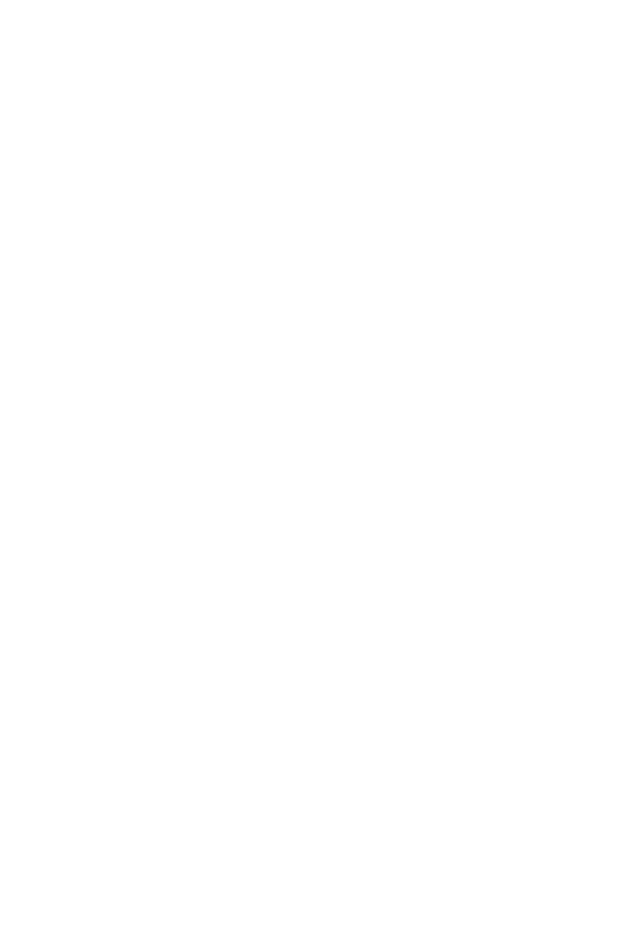
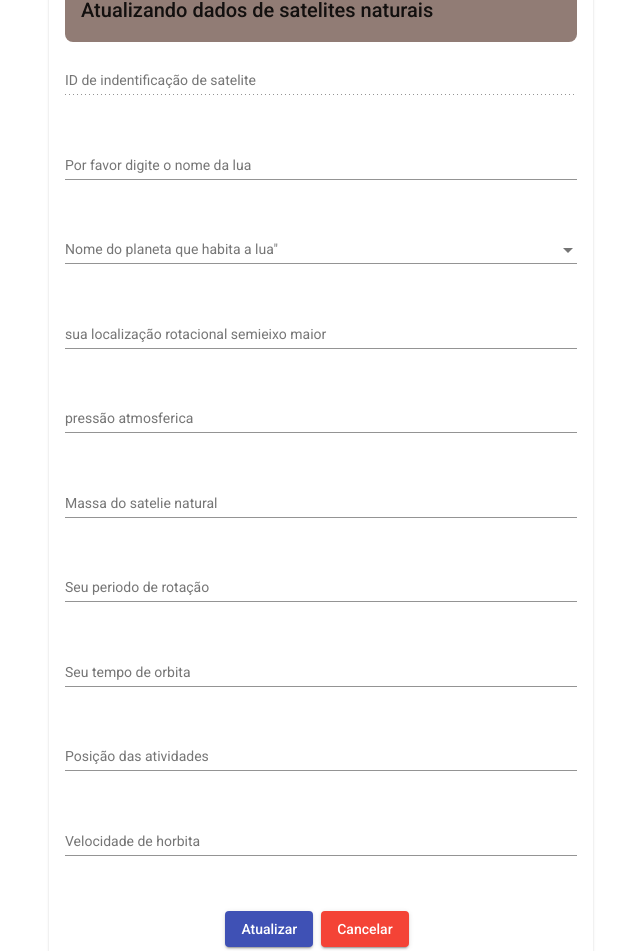
Before and after one commit to Mario23junior/Moon-Mapping, an Angular app: page /moons-edit/update/1 in a window 1280 px wide. Before the commit this address led to /. Shown: the part 130-1081 px from the top of the page, without its empty margins (319-959 px from the left). Before the commit the page ends 800 px from the top, so only its background shows below. Built offline with nearby package versions, Linux system fonts and the light colour scheme; no server answers.

Commit message:
Criando metodo de atualizacao de luas

```diff
--- a/src/app/moons/moons-routing.module.ts
+++ b/src/app/moons/moons-routing.module.ts
@@ -1,11 +1,13 @@
 import { NgModule } from '@angular/core';
 import { RouterModule, Routes } from '@angular/router';
 import { MoonsFormComponent } from './moons-form/moons-form.component';
+import { MoonsUpdateComponent } from './moons-update/moons-update.component';
 import { MoonsComponent } from './moons/moons.component';
 
 const routes: Routes = [
   { path: '', component: MoonsComponent },
-  { path: 'moons-add', component: MoonsFormComponent }
+  { path: 'moons-add', component: MoonsFormComponent },
+  { path: 'moons-edit/update/:id', component: MoonsUpdateComponent}
 ];
 
 @NgModule({
--- /dev/null
+++ b/src/app/moons/moons-update/moons-update.component.css
@@ -0,0 +1,28 @@
+mat-card {
+    max-width: 40%;
+    margin: 2em auto;
+    text-align: center;
+}
+
+.color-moon {
+    background-color: #917c75;
+    border-radius: 8px;
+}
+
+.full-width {
+    width: 100%;
+    margin: 1em auto;
+}
+
+.min-width {
+    width: 100%;
+    min-width: 300px;
+
+}
+
+::ng-deep .success{
+     width: 40rem;
+     background:#0be728;
+     color: black
+    ;
+ }
--- /dev/null
+++ b/src/app/moons/moons-update/moons-update.component.html
@@ -0,0 +1,73 @@
+<mat-card>
+
+    <mat-toolbar class="header mat-elevation-z4" class="color-moon">
+        <span>Atualizando dados de satelites naturais</span>
+    </mat-toolbar>
+    <mat-card-content>
+        <form [formGroup]="form" class="min-width">
+
+            <mat-form-field class="full-width">
+                <input matInput type="number" [(ngModel)]="moons.id" formControlName="_id" placeholder="ID de indentificação de satelite">
+             </mat-form-field>
+
+            <mat-form-field class="full-width">
+                <input matInput [(ngModel)]="moons.name" formControlName="name" placeholder="Por favor digite o nome da lua" formControlName="name">
+            </mat-form-field>
+
+            <mat-form-field class="full-width">
+                <mat-label>Nome do planeta que habita a lua"</mat-label>
+                <mat-select [(ngModel)]="moons.planetaMae" formControlName="planetaMae">
+                    <mat-option value="null"></mat-option>
+                    <mat-option value="Saturno">Saturno</mat-option>
+                    <mat-option value="Marte">Marte</mat-option>
+                    <mat-option value="Jupiter">Jupiter</mat-option>
+                    <mat-option value="Mercurio">Mercurio</mat-option>
+                    <mat-option value="Neturno">Neturno</mat-option>
+                    <mat-option value="Venus">Venus</mat-option>
+                    <mat-option value="Plutão">Plutão</mat-option>
+                    <mat-option value="Terra">Terra</mat-option>
+                    <mat-option value="Urano">Urano</mat-option>
+                    <mat-option value="Sol">Sol</mat-option>
+                </mat-select>
+            </mat-form-field>
+
+            <mat-form-field class="full-width">
+                <input matInput [(ngModel)]="moons.semieixoMaior" name="semieixoMaior" placeholder="sua localização rotacional semieixo maior" formControlName="semieixoMaior">
+            </mat-form-field>
+
+            <mat-form-field class="full-width">
+                <input matInput  [(ngModel)]="moons.pressaoAtmosferica" name="pressaoAtmosferica" placeholder="pressão atmosferica" formControlName="pressaoAtmosferica">
+            </mat-form-field>
+
+            <mat-form-field class="full-width">
+                <input matInput [(ngModel)]="moons.massa" type="massa" placeholder="Massa do satelie natural" formControlName="massa">
+            </mat-form-field>
+
+            <mat-form-field class="full-width">
+                <input matInput  type="number"  [(ngModel)]="moons.periodoDeRotacao" placeholder="Seu periodo de rotação" formControlName="periodoDeRotacao">
+            </mat-form-field>
+
+            <mat-form-field class="full-width">
+                <input matInput [(ngModel)]="moons.periodoOrbital" name="periodoOrbital" type="number" placeholder="Seu tempo de orbita" formControlName="periodoOrbital">
+            </mat-form-field>
+
+            <mat-form-field class="full-width">
+                <input matInput [(ngModel)]="moons.inclinacao" name="inclinacao" type="number" placeholder="Posição das atividades" formControlName="inclinacao">
+            </mat-form-field>
+
+            <mat-form-field class="full-width">
+                <input matInput [(ngModel)]="moons.velocidadeOrbitalMedia" name="velocidadeOrbitalMedia"type="number" placeholder="Velocidade de horbita"
+                    formControlName="velocidadeOrbitalMedia">
+            </mat-form-field>
+        </form>
+    </mat-card-content>
+    <mat-card-actions>
+        <button class="btn" mat-raised-button (click)="onUpdate()" color="primary" aria-label="Editar satelite natural">
+            Atualizar
+        </button>
+
+        <button class="btn" mat-raised-button (click)="onCancel()" color="warn" aria-label="Remover curso">
+            Cancelar
+        </button>
+    </mat-card-actions>
+</mat-card>
--- /dev/null
+++ b/src/app/moons/moons-update/moons-update.component.ts
@@ -0,0 +1,86 @@
+import { Location } from '@angular/common';
+import { Component, OnInit } from '@angular/core';
+import { FormBuilder, FormGroup } from '@angular/forms';
+import { MatSnackBar } from '@angular/material/snack-bar';
+import { ActivatedRoute, Router } from '@angular/router';
+import { Moon } from '../models/moon';
+import { MoonsService } from '../services/moons.service';
+
+@Component({
+  selector: 'app-moons-update',
+  templateUrl: './moons-update.component.html',
+  styleUrls: ['./moons-update.component.css']
+})
+export class MoonsUpdateComponent implements OnInit {
+
+  public form: FormGroup
+  public router: Router
+  public service: MoonsService
+  private snackBar: MatSnackBar
+  private location: Location
+  private route: ActivatedRoute
+  public moons: any = [] = []
+
+  constructor(public formBuild: FormBuilder, router: Router,
+    service: MoonsService,snackBar: MatSnackBar, location: Location, route: ActivatedRoute) {
+
+    this.router = router
+    this.route = route
+    this.snackBar = snackBar
+    this.location = location
+    this.service = service
+    this.form = this.formBuild.group({
+      _id: {value: null,disabled:true},
+      name: [''],
+      planetaMae: [''],
+      semieixoMaior: [''],
+      pressaoAtmosferica: [''],
+      massa: [''],
+      periodoDeRotacao: [''],
+      periodoOrbital: [''],
+      inclinacao: [''],
+      velocidadeOrbitalMedia: ['']
+    })
+  }
+
+
+  ngOnInit(): void {
+    const id = this.route.snapshot.paramMap.get('id')
+    this.service.readById(id).subscribe(moons => {
+      this.moons = moons
+    })
+  }
+
+  findById(): void {
+
+  }
+  public onUpdate() {
+    this.service.update(this.form.value)
+      .subscribe(result => this.onSuccess(this.form.value.name),
+        error => this.onError());
+  }
+
+  public onCancel() {
+    this.location.back()
+  }
+
+  private onError() {
+    this.snackBar.open('Erro ao salvar informações de satelites naturais',
+      '', {
+      duration: 6000,
+      verticalPosition: 'top',
+      panelClass: ['mat-toolbar', 'mat-warn']
+    })
+  }
+
+
+  private onSuccess(moonsName: Moon) {
+    this.snackBar.open(`O satelite natural ${moonsName} foi salvo com sucesso`,
+      '', {
+      duration: 6000,
+      verticalPosition: 'top',
+      panelClass: ['success'],
+    })
+    this.location.back()
+  }
+}
--- a/src/app/moons/moons/moons.component.html
+++ b/src/app/moons/moons/moons.component.html
@@ -76,7 +76,7 @@
 
 
                 <mat-cell *matCellDef="let element">
-                    <button class="btn" mat-raised-button class="btn-edit" color="primary" aria-label="Editar satelite natural">
+                    <button class="btn" routerLink="/moons-edit/update/{{ element.id }}" mat-raised-button class="btn-edit" color="primary" aria-label="Editar satelite natural">
                         <mat-icon>edit_box</mat-icon>
                     </button>
 
--- a/src/app/moons/services/moons.service.ts
+++ b/src/app/moons/services/moons.service.ts
@@ -32,13 +32,12 @@
       )
   }
 
-  readonly(id:number): Observable<Moon> {
+  readById(id:any): Observable<Moon> {
     const urlId = `${this.API}/${id}`
     return this.httpClient.get<Moon>(urlId)
   }
 
   update(moonsId: Moon): Observable<Moon> {
-    const url = `${this.API}/${moonsId._id}`
-    return this.httpClient.put<Moon>(url, moonsId)
-  }
+    return this.httpClient.put<Moon>(`${this.API}/${moonsId._id}`,moonsId)
+   }
 }
```
Also changed, not shown: src/app/moons/moons.module.ts (+6 -2 lines).
